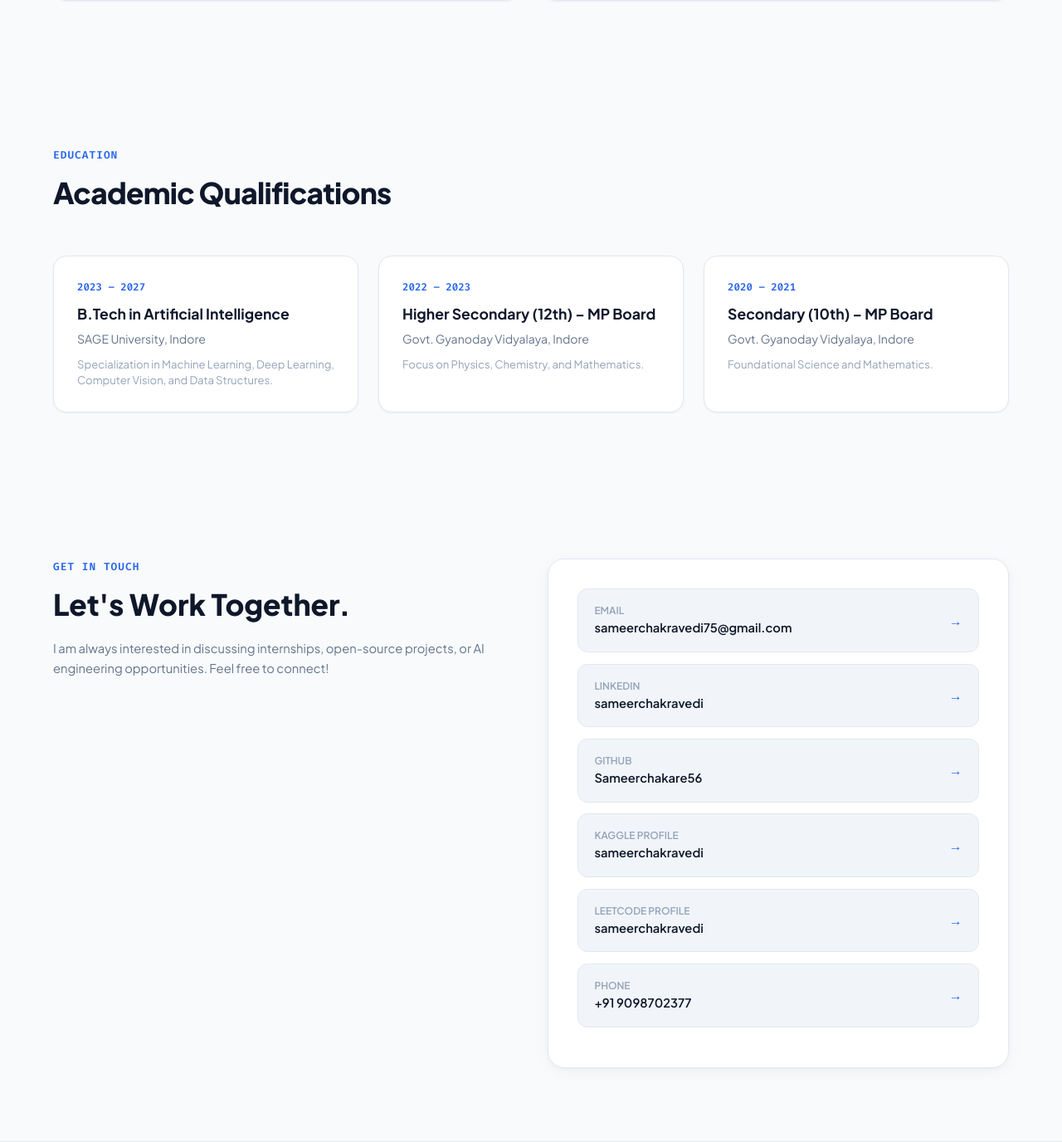
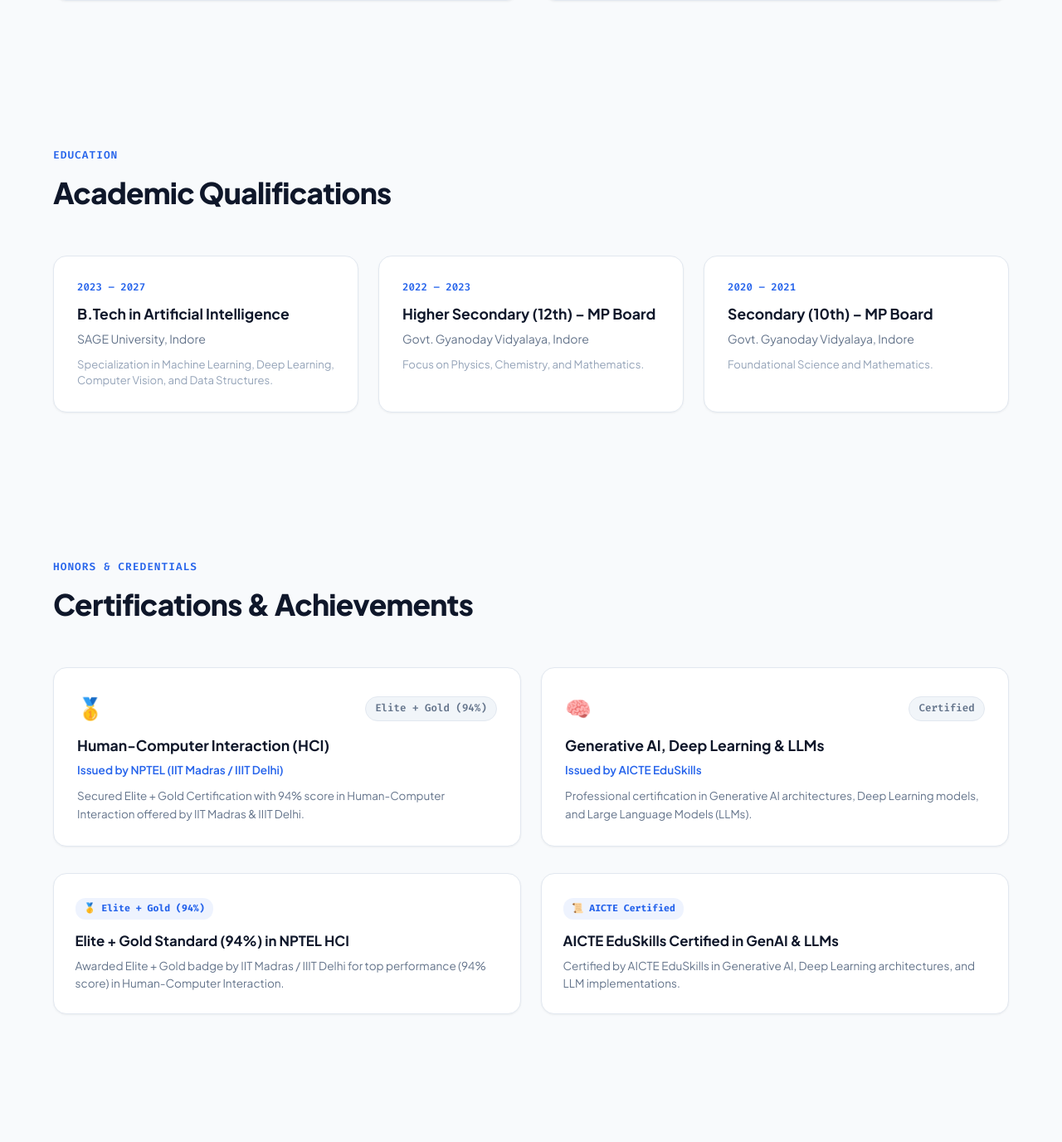
Before and after one commit to Sameerchakare56/Sameer_portfolio, a Django app: page / in a window 1280 px wide. Shown: the part 4080-5456 px from the top of the page at 83% size. Run offline with Django 5.2, Linux system fonts and the light colour scheme.

Commit message:
Added NPTEL Elite+Gold and AICTE EduSkills certifications and achievements

```diff
--- a/main/portfolio_data.py
+++ b/main/portfolio_data.py
@@ -185,4 +185,39 @@ PORTFOLIO_DATA = {
             'details': 'Foundational Science and Mathematics.',
         },
     ],
+
+    # -------------------------------------------------------------
+    # CERTIFICATIONS & ACHIEVEMENTS
+    # -------------------------------------------------------------
+    'certifications': [
+        {
+            'title': 'Human-Computer Interaction (HCI)',
+            'issuer': 'NPTEL (IIT Madras / IIIT Delhi)',
+            'year': 'Elite + Gold (94%)',
+            'icon': '🥇',
+            'details': 'Secured Elite + Gold Certification with 94% score in Human-Computer Interaction offered by IIT Madras & IIIT Delhi.',
+            'link': '',
+        },
+        {
+            'title': 'Generative AI, Deep Learning & LLMs',
+            'issuer': 'AICTE EduSkills',
+            'year': 'Certified',
+            'icon': '🧠',
+            'details': 'Professional certification in Generative AI architectures, Deep Learning models, and Large Language Models (LLMs).',
+            'link': '',
+        },
+    ],
+
+    'achievements': [
+        {
+            'title': 'Elite + Gold Standard (94%) in NPTEL HCI',
+            'desc': 'Awarded Elite + Gold badge by IIT Madras / IIIT Delhi for top performance (94% score) in Human-Computer Interaction.',
+            'badge': '🥇 Elite + Gold (94%)',
+        },
+        {
+            'title': 'AICTE EduSkills Certified in GenAI & LLMs',
+            'desc': 'Certified by AICTE EduSkills in Generative AI, Deep Learning architectures, and LLM implementations.',
+            'badge': '📜 AICTE Certified',
+        },
+    ],
 }
--- a/templates/index.html
+++ b/templates/index.html
@@ -33,6 +33,7 @@
         <li><a href="#experience" class="nav-link">Experience</a></li>
         <li><a href="#projects" class="nav-link">Projects</a></li>
         <li><a href="#education" class="nav-link">Education</a></li>
+        <li><a href="#certifications" class="nav-link">Certifications</a></li>
         <li><a href="#contact" class="nav-cta">Contact Me</a></li>
       </ul>
 
@@ -304,6 +305,51 @@
     </div>
   </section>
 
+  <!-- CERTIFICATIONS & ACHIEVEMENTS SECTION -->
+  <section class="section" id="certifications">
+    <div class="container">
+      <div class="section-header">
+        <span class="section-eyebrow">Honors &amp; Credentials</span>
+        <h2 class="section-title">Certifications &amp; Achievements</h2>
+      </div>
+
+      <!-- Certifications Grid -->
+      <div style="display: grid; grid-template-columns: repeat(2, 1fr); gap: 1.5rem; margin-bottom: 2rem;">
+        {% for cert in certifications %}
+        <div class="skill-card">
+          <div style="display: flex; align-items: center; justify-content: space-between; margin-bottom: 0.6rem;">
+            <span style="font-size: 1.6rem;">{{ cert.icon|default:"📜" }}</span>
+            <span class="timeline-badge">{{ cert.year }}</span>
+          </div>
+          <h3 class="skill-card-title" style="font-size: 1.1rem; margin-bottom: 0.3rem;">{{ cert.title }}</h3>
+          <p style="color: var(--blue-primary); font-size: 0.85rem; font-weight: 600; margin-bottom: 0.6rem;">Issued by {{ cert.issuer }}</p>
+          <p style="color: var(--slate-muted); font-size: 0.84rem; line-height: 1.6;">{{ cert.details }}</p>
+          {% if cert.link %}
+          <a href="{{ cert.link }}" target="_blank" class="btn-github-source" style="margin-top: 0.8rem; display: inline-flex;">
+            Verify Certificate ↗
+          </a>
+          {% endif %}
+        </div>
+        {% endfor %}
+      </div>
+
+      <!-- Achievements Cards -->
+      {% if achievements %}
+      <div style="display: grid; grid-template-columns: repeat(2, 1fr); gap: 1.5rem;">
+        {% for ach in achievements %}
+        <div class="timeline-card" style="margin-bottom: 0; padding: 1.6rem;">
+          <div style="display: inline-flex; padding: 0.25rem 0.65rem; background: var(--blue-subtle); border-radius: 12px; font-size: 0.72rem; font-family: var(--font-mono); color: var(--blue-primary); font-weight: 700; margin-bottom: 0.8rem;">
+            {{ ach.badge }}
+          </div>
+          <h4 style="font-size: 1.05rem; font-weight: 700; color: var(--slate-dark); margin-bottom: 0.4rem;">{{ ach.title }}</h4>
+          <p style="font-size: 0.85rem; color: var(--slate-muted); line-height: 1.5;">{{ ach.desc }}</p>
+        </div>
+        {% endfor %}
+      </div>
+      {% endif %}
+    </div>
+  </section>
+
   <!-- CONTACT SECTION -->
   <section class="section" id="contact">
     <div class="container">
```
